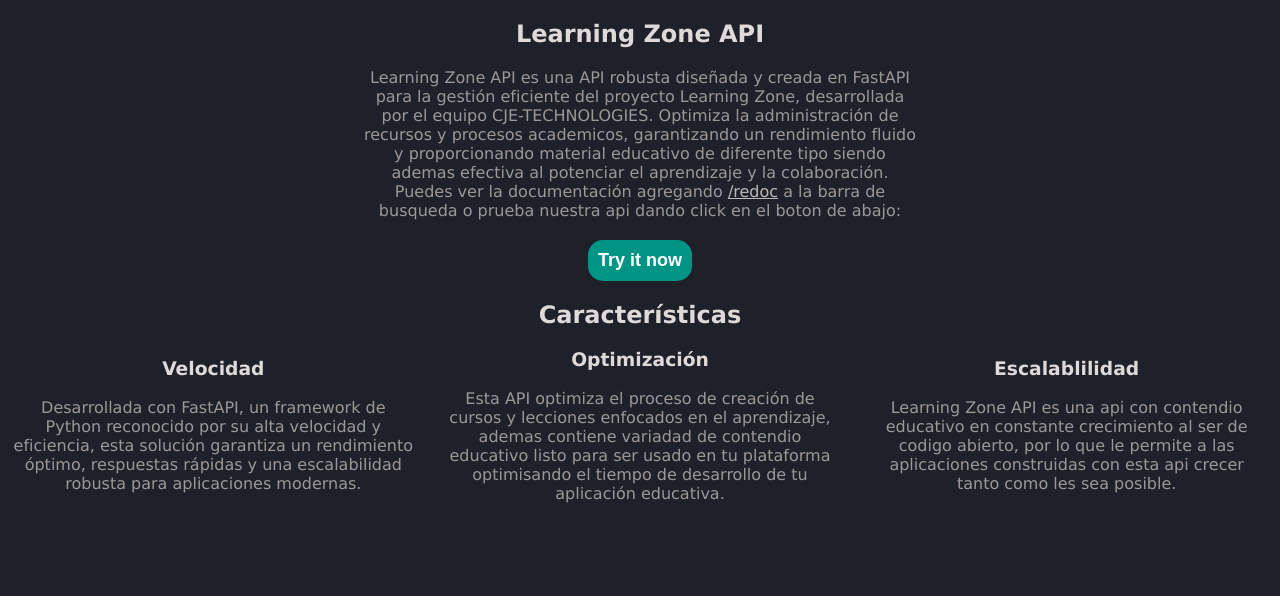
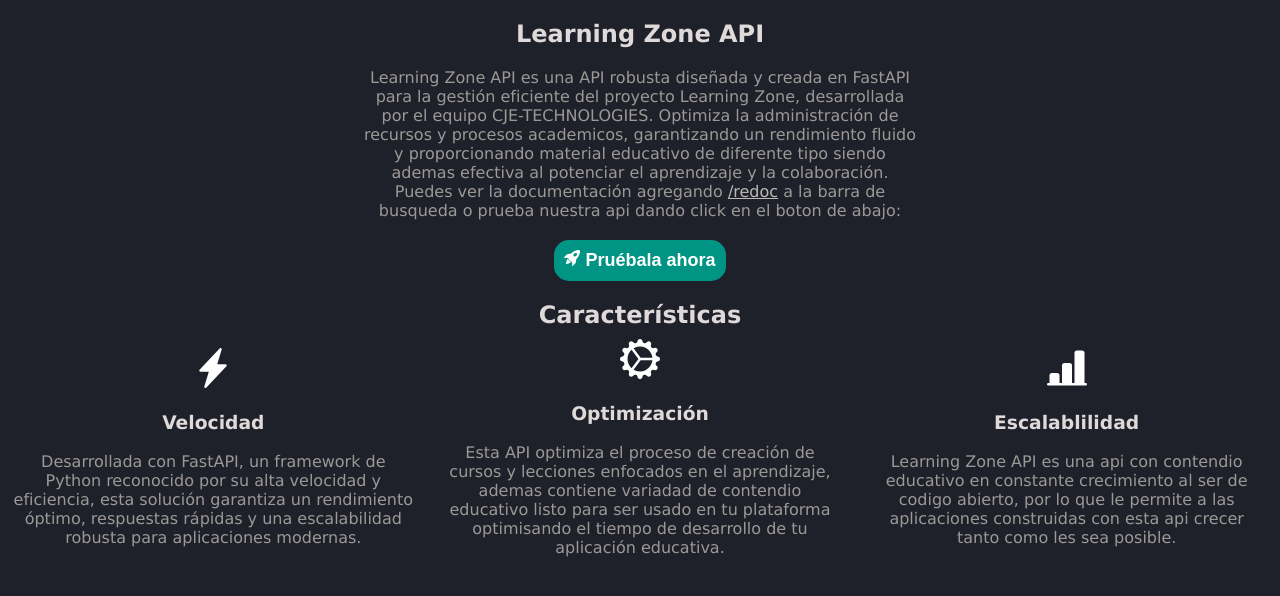
Before and after one commit to edierGuerra/learning-zone, a FastAPI app: page / in a window 1280 px wide. Shown: the part 82-678 px from the top of the page. Run offline with FastAPI, Linux system fonts and the light colour scheme; some web fonts are replaced.

Commit message:
feat(backend): Agrega iconos a todos los apartados de caracteristias

```diff
--- a/backend/templates/index.html
+++ b/backend/templates/index.html
@@ -21,14 +21,23 @@
         <p><span class="about-app-span">Learning Zone API</span> es una API robusta diseñada y creada en FastAPI para la gestión eficiente del proyecto Learning Zone, desarrollada por el equipo CJE-TECHNOLOGIES. Optimiza la administración de recursos y procesos academicos, garantizando un rendimiento fluido y proporcionando material educativo de diferente tipo siendo ademas efectiva al potenciar el aprendizaje y la colaboración.</p>
         <p>Puedes ver la documentación agregando <a href="redoc" target="_blank">/redoc</a> a la barra de busqueda o prueba nuestra api dando click en el boton de abajo:</p>
         <a href="/docs" target="_blank">
-            <button class="about-app-button">Try it now</button>
+            <button class="about-app-button">
+                <svg xmlns="http://www.w3.org/2000/svg" width="16" height="16" fill="currentColor" class="bi bi-rocket-takeoff-fill" viewBox="0 0 16 16">
+                    <path d="M12.17 9.53c2.307-2.592 3.278-4.684 3.641-6.218.21-.887.214-1.58.16-2.065a3.6 3.6 0 0 0-.108-.563 2 2 0 0 0-.078-.23V.453c-.073-.164-.168-.234-.352-.295a2 2 0 0 0-.16-.045 4 4 0 0 0-.57-.093c-.49-.044-1.19-.03-2.08.188-1.536.374-3.618 1.343-6.161 3.604l-2.4.238h-.006a2.55 2.55 0 0 0-1.524.734L.15 7.17a.512.512 0 0 0 .433.868l1.896-.271c.28-.04.592.013.955.132.232.076.437.16.655.248l.203.083c.196.816.66 1.58 1.275 2.195.613.614 1.376 1.08 2.191 1.277l.082.202c.089.218.173.424.249.657.118.363.172.676.132.956l-.271 1.9a.512.512 0 0 0 .867.433l2.382-2.386c.41-.41.668-.949.732-1.526zm.11-3.699c-.797.8-1.93.961-2.528.362-.598-.6-.436-1.733.361-2.532.798-.799 1.93-.96 2.528-.361s.437 1.732-.36 2.531Z"/>
+                    <path d="M5.205 10.787a7.6 7.6 0 0 0 1.804 1.352c-1.118 1.007-4.929 2.028-5.054 1.903-.126-.127.737-4.189 1.839-5.18.346.69.837 1.35 1.411 1.925"/>
+                </svg>
+            Pruébala ahora
+            </button>
         </a>
     </section>
     <!--Recursos extra-->
     <section class="characteristics">
-        <h2 style="text-align: center; margin-bottom: 0;">Características</h2>
+        <h2 style="text-align: center; margin-bottom: 10px;">Características</h2>
         <div class="characteristics-container">
             <article>
+                <svg xmlns="http://www.w3.org/2000/svg" width="40" height="40" fill="currentColor" class="bi bi-lightning-charge-fill" viewBox="0 0 16 16">
+                    <path d="M11.251.068a.5.5 0 0 1 .227.58L9.677 6.5H13a.5.5 0 0 1 .364.843l-8 8.5a.5.5 0 0 1-.842-.49L6.323 9.5H3a.5.5 0 0 1-.364-.843l8-8.5a.5.5 0 0 1 .615-.09z"/>
+                </svg>
             <h3>Velocidad</h3>
             <p>
                 Desarrollada con FastAPI, un framework de Python reconocido por su alta velocidad y eficiencia,
@@ -37,6 +46,9 @@
             </p>
         </article>
         <article>
+            <svg xmlns="http://www.w3.org/2000/svg" width="40" height="40" fill="currentColor" class="bi bi-gear-wide-connected" viewBox="0 0 16 16">
+                <path d="M7.068.727c.243-.97 1.62-.97 1.864 0l.071.286a.96.96 0 0 0 1.622.434l.205-.211c.695-.719 1.888-.03 1.613.931l-.08.284a.96.96 0 0 0 1.187 1.187l.283-.081c.96-.275 1.65.918.931 1.613l-.211.205a.96.96 0 0 0 .434 1.622l.286.071c.97.243.97 1.62 0 1.864l-.286.071a.96.96 0 0 0-.434 1.622l.211.205c.719.695.03 1.888-.931 1.613l-.284-.08a.96.96 0 0 0-1.187 1.187l.081.283c.275.96-.918 1.65-1.613.931l-.205-.211a.96.96 0 0 0-1.622.434l-.071.286c-.243.97-1.62.97-1.864 0l-.071-.286a.96.96 0 0 0-1.622-.434l-.205.211c-.695.719-1.888.03-1.613-.931l.08-.284a.96.96 0 0 0-1.186-1.187l-.284.081c-.96.275-1.65-.918-.931-1.613l.211-.205a.96.96 0 0 0-.434-1.622l-.286-.071c-.97-.243-.97-1.62 0-1.864l.286-.071a.96.96 0 0 0 .434-1.622l-.211-.205c-.719-.695-.03-1.888.931-1.613l.284.08a.96.96 0 0 0 1.187-1.186l-.081-.284c-.275-.96.918-1.65 1.613-.931l.205.211a.96.96 0 0 0 1.622-.434zM12.973 8.5H8.25l-2.834 3.779A4.998 4.998 0 0 0 12.973 8.5m0-1a4.998 4.998 0 0 0-7.557-3.779l2.834 3.78zM5.048 3.967l-.087.065zm-.431.355A4.98 4.98 0 0 0 3.002 8c0 1.455.622 2.765 1.615 3.678L7.375 8zm.344 7.646.087.065z"/>
+            </svg>
             <h3>Optimización</h3>
             <p>
                 Esta API optimiza el proceso de creación de cursos y lecciones enfocados en el aprendizaje,
@@ -45,6 +57,9 @@
             </p>
         </article>
         <article>
+            <svg xmlns="http://www.w3.org/2000/svg" width="40" height="40" fill="currentColor" class="bi bi-bar-chart-line-fill" viewBox="0 0 16 16">
+                <path d="M11 2a1 1 0 0 1 1-1h2a1 1 0 0 1 1 1v12h.5a.5.5 0 0 1 0 1H.5a.5.5 0 0 1 0-1H1v-3a1 1 0 0 1 1-1h2a1 1 0 0 1 1 1v3h1V7a1 1 0 0 1 1-1h2a1 1 0 0 1 1 1v7h1z"/>
+            </svg>
             <h3>Escalablilidad</h3>
             <p>
                 Learning Zone API es una api con contendio educativo en constante crecimiento al ser de
```
